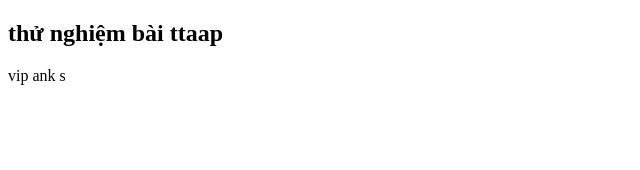
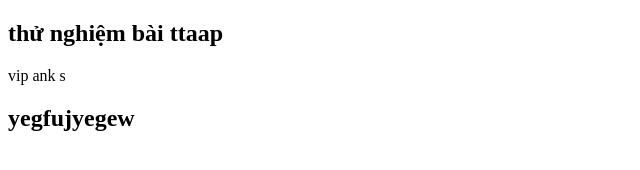
Before and after one commit to VNLINk55y/thunghiemmoi1, a plain HTML site: page index.html in a window 1280 px wide. Shown: the whole page, without its empty margins (0-640 px from the left). Drawn offline with Linux system fonts and the light colour scheme.

Commit message:
iinujgjgdj

```diff
--- a/index.html
+++ b/index.html
@@ -11,3 +11,4 @@
 
 </body>s
 </html>
+<h2>yegfujyegew</h2>
```
